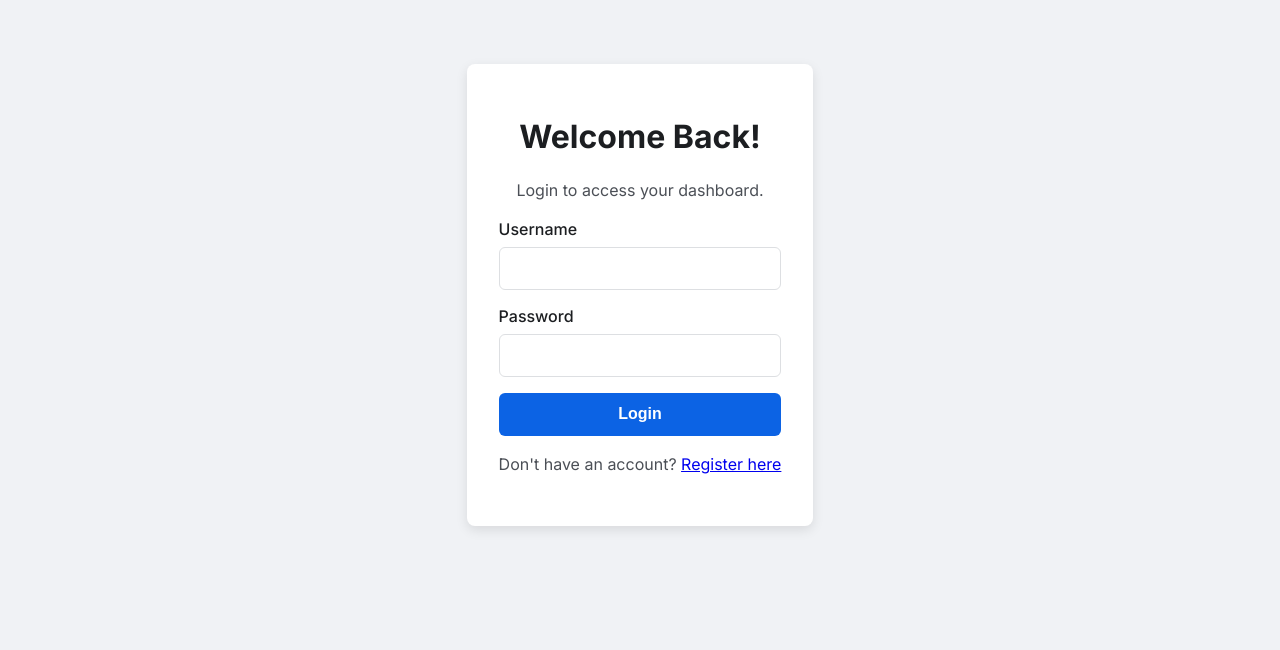
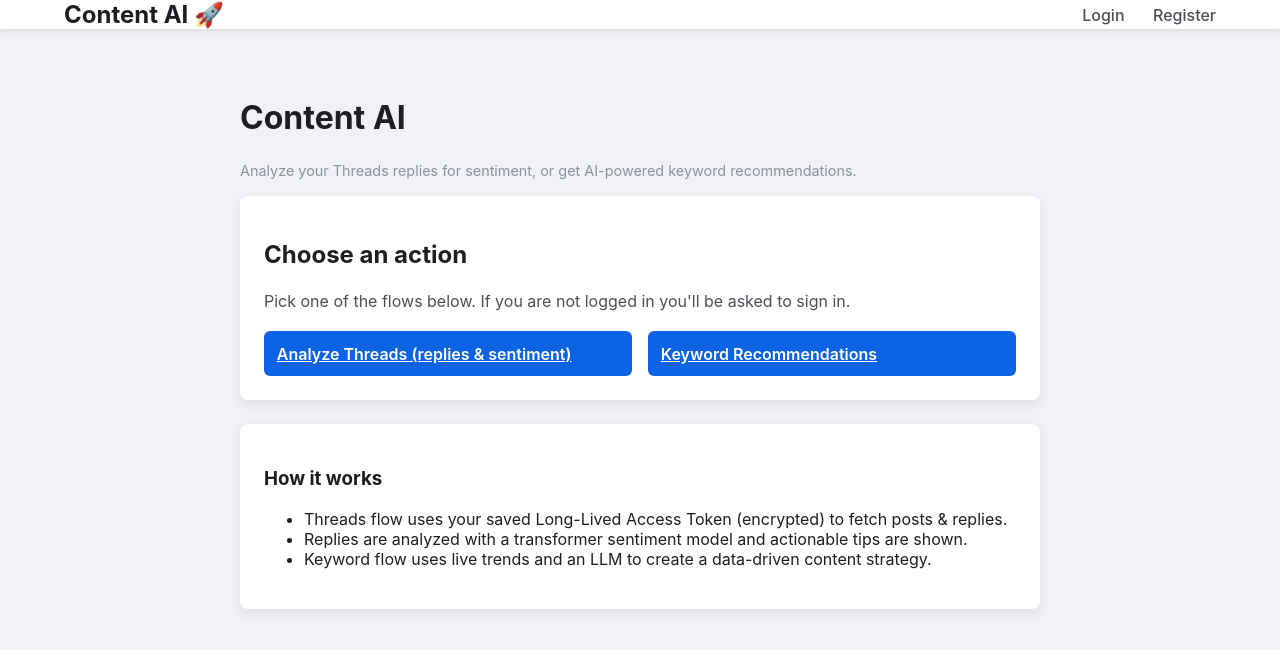
Before and after one commit to RaoInCode/content-ai-app, a Flask app: page / in a window 1280 px wide. Shown: the top 650 px of the page. Run offline with Flask 3, Linux system fonts and the light colour scheme.

Commit message:
Updated full project with Threads analysis + new UI

```diff
--- a/app.py
+++ b/app.py
@@ -8,7 +8,15 @@
 from models import db, User
 from flask_login import LoginManager, login_user, logout_user, login_required, current_user
 from cryptography.fernet import Fernet
-from main_logic import run_full_analysis, generate_groq_recommendations
+# existing imports...
+from main_logic import (
+    run_full_analysis,
+    generate_groq_recommendations,
+    get_threads_profile,
+    fetch_user_threads,
+    fetch_replies,
+    analyze_replies_sentiment
+)
 
 # Load environment variables from .env file for local development
 load_dotenv()
@@ -60,12 +68,14 @@
 # SECTION 1: HTML SERVING ROUTES (The Pages Users See)
 # ==============================================================================
 
+# ==============================================================================
+# SECTION 1: PAGE ROUTES (Frontend templates)
+# ==============================================================================
+
 @app.route('/')
 def index():
-    """Serves the landing page, which defaults to the login page."""
-    if current_user.is_authenticated:
-        return redirect(url_for('dashboard'))
-    return render_template('login.html')
+    """Landing/home page describing the product and options."""
+    return render_template('landing.html')
 
 @app.route('/login')
 def login():
@@ -84,7 +94,7 @@
 @app.route('/dashboard')
 @login_required
 def dashboard():
-    """Serves the main application dashboard."""
+    """Serves the main application dashboard (keyword recommendations)."""
     return render_template('dashboard.html')
 
 @app.route('/account')
@@ -92,6 +102,13 @@
 def account():
     """Serves the user's account page."""
     return render_template('account.html')
+
+@app.route('/threads')
+@login_required
+def threads_page():
+    """Page where the user can analyze their Threads posts (requires login)."""
+    return render_template('threads.html')
+
 
 # ==============================================================================
 # SECTION 2: API ENDPOINTS (The Logic Behind the Forms)
@@ -151,14 +168,13 @@
         db.session.commit()
         return jsonify({"message": "Token updated successfully."}), 200
     except Exception as e:
-        # Provide a more generic error to the user for security
-        print(f"ERROR in api_update_token: {e}") # Log the specific error for your own debugging
+        print(f"ERROR in api_update_token: {e}")
         return jsonify({"error": "An internal error occurred while saving the token."}), 500
 
 @app.route('/api/analyze', methods=['POST'])
 @login_required
 def api_analyze():
-    """The main endpoint to run the analysis for the logged-in user."""
+    """The main endpoint to run the keyword-based analysis for the logged-in user."""
     keyword = request.json.get('keyword')
     if not keyword:
         return jsonify({"error": "Keyword is required"}), 400
@@ -176,6 +192,65 @@
 
     return jsonify(analysis_data)
 
+
+# ----- NEW THREADS ANALYSIS API ENDPOINTS -----
+
+@app.route('/api/account_info', methods=['GET'])
+@login_required
+def api_account_info():
+    """Return whether the current user has a token and (if present) some profile info."""
+    if not current_user.encrypted_threads_token:
+        return jsonify({"has_token": False, "message": "No token saved."}), 200
+    try:
+        token = decrypt_token(current_user.encrypted_threads_token)
+        profile = get_threads_profile(token)
+        return jsonify({"has_token": True, "profile": profile})
+    except Exception as e:
+        return jsonify({"has_token": False, "error": str(e)}), 500
+
+
+@app.route('/api/fetch_threads', methods=['POST'])
+@login_required
+def api_fetch_threads():
+    """Fetch the current user's threads using saved token."""
+    data = request.get_json() or {}
+    limit = int(data.get("limit", 3))
+    since = data.get("since") or None
+    until = data.get("until", "now")
+
+    if not current_user.encrypted_threads_token:
+        return jsonify({"error": "Please add your Threads Access Token in the Account page first."}), 400
+    try:
+        token = decrypt_token(current_user.encrypted_threads_token)
+        threads_json = fetch_user_threads(token, limit=limit, since=since, until=until)
+        return jsonify(threads_json)
+    except Exception as e:
+        print(f"ERROR in api_fetch_threads: {e}")
+        return jsonify({"error": "An internal error occurred while fetching threads."}), 500
+
+
+@app.route('/api/analyze_post', methods=['POST'])
+@login_required
+def api_analyze_post():
+    """Fetch replies for a post and run sentiment analysis."""
+    data = request.get_json() or {}
+    post_id = data.get("post_id")
+    if not post_id:
+        return jsonify({"error": "post_id is required"}), 400
+    if not current_user.encrypted_threads_token:
+        return jsonify({"error": "Please add your Threads Access Token in the Account page first."}), 400
+    try:
+        token = decrypt_token(current_user.encrypted_threads_token)
+        replies_json = fetch_replies(token, post_id)
+        if "error" in replies_json:
+            return jsonify(replies_json), 500
+        replies_list = replies_json.get("data", [])
+        analysis = analyze_replies_sentiment(replies_list)
+        return jsonify({"replies": replies_list, "analysis": analysis})
+    except Exception as e:
+        print(f"ERROR in api_analyze_post: {e}")
+        return jsonify({"error": "An internal error occurred during sentiment analysis."}), 500
+
 # This block allows you to run the app directly using 'python app.py'
 if __name__ == '__main__':
     # Creates the database tables from your models if they don't exist yet
--- a/static/script.js
+++ b/static/script.js
@@ -1,4 +1,3 @@
-// Wait until the HTML document is fully loaded before running the script
 document.addEventListener('DOMContentLoaded', () => {
 
     // --- Helper Function to display messages ---
@@ -24,10 +23,10 @@
                 body: JSON.stringify({ username, password })
             });
 
-            const result = await response.json();
             if (response.ok) {
-                window.location.href = '/dashboard'; // Redirect on success
+                window.location.href = '/';
             } else {
+                const result = await response.json();
                 showMessage(result.error, 'error');
             }
         });
@@ -49,7 +48,7 @@
             const result = await response.json();
             if (response.ok) {
                 showMessage(result.message, 'success');
-                setTimeout(() => window.location.href = '/login', 2000); // Redirect to login after 2s
+                setTimeout(() => window.location.href = '/login', 2000);
             } else {
                 showMessage(result.error, 'error');
             }
@@ -58,15 +57,43 @@
 
     // --- Logout Button ---
     const logoutBtn = document.getElementById('logout-btn');
-    if(logoutBtn) {
-        logoutBtn.addEventListener('click', async (e) => {
-            e.preventDefault();
-            await fetch('/api/logout', { method: 'POST' });
-            window.location.href = '/login';
-        });
-    }
+    if (logoutBtn) {
+    logoutBtn.addEventListener("click", (e) => {
+      e.preventDefault();
 
-    // --- Account Page Logic ---
+      // Create confirmation modal dynamically
+      const confirmBox = document.createElement("div");
+      confirmBox.classList.add("confirm-modal");
+      confirmBox.innerHTML = `
+        <div class="confirm-content">
+          <p>Are you sure you want to logout?</p>
+          <button id="confirm-yes" class="btn btn-danger">Yes</button>
+          <button id="confirm-cancel" class="btn btn-secondary">Cancel</button>
+        </div>
+      `;
+      document.body.appendChild(confirmBox);
+
+      // Handle button clicks
+      document.getElementById("confirm-yes").addEventListener("click", () => {
+        fetch("/api/logout", {
+          method: "POST",
+          headers: { "Content-Type": "application/json" }
+        })
+          .then(res => res.json())
+          .then(data => {
+            window.location.href = "/"; // Redirect to landing after logout
+          })
+          .catch(err => console.error("Logout failed", err))
+          .finally(() => confirmBox.remove());
+      });
+
+      document.getElementById("confirm-cancel").addEventListener("click", () => {
+        confirmBox.remove();
+      });
+    });
+  }
+
+    // --- Account Page: Save Token & Test Token ---
     const tokenForm = document.getElementById('token-form');
     if (tokenForm) {
         tokenForm.addEventListener('submit', async (e) => {
@@ -88,7 +115,27 @@
         });
     }
 
-    // --- Dashboard Analysis Logic ---
+    const checkTokenBtn = document.getElementById('check-token-btn');
+    if (checkTokenBtn) {
+        checkTokenBtn.addEventListener('click', async () => {
+            const statusEl = document.getElementById('token-status');
+            statusEl.textContent = 'Checking...';
+            try {
+                const res = await fetch('/api/account_info', { method: 'GET' });
+                const data = await res.json();
+                if (res.ok && data.has_token) {
+                    const p = data.profile || {};
+                    statusEl.innerHTML = `<strong>${p.username || '—'}</strong> (ID: ${p.id || '—'})`;
+                } else {
+                    statusEl.textContent = data.message || data.error || 'No token present.';
+                }
+            } catch (err) {
+                statusEl.textContent = 'Error checking token.';
+            }
+        });
+    }
+
+    // --- Dashboard Analysis Logic (existing) ---
     const analyzeBtn = document.getElementById('analyze-btn');
     if (analyzeBtn) {
         analyzeBtn.addEventListener('click', async () => {
@@ -130,7 +177,6 @@
         });
     }
 
-    // --- Function to Render Results on Dashboard ---
     const displayResults = (data) => {
         const resultsContainer = document.getElementById('results-container');
 
@@ -173,4 +219,144 @@
             </div>
         `;
     };
+
+    // --- THREADS PAGE LOGIC (new) ---
+    const refreshAccountBtn = document.getElementById('refresh-account-btn') || document.getElementById('check-token-btn');
+    if (refreshAccountBtn) {
+        refreshAccountBtn.addEventListener('click', async () => {
+            const accountInfoEl = document.getElementById('account-info') || document.getElementById('token-status');
+            accountInfoEl.textContent = 'Checking...';
+            try {
+                const res = await fetch('/api/account_info');
+                const data = await res.json();
+                if (res.ok && data.has_token) {
+                    const p = data.profile || {};
+                    const img = p.threads_profile_picture_url ? `<img src="${p.threads_profile_picture_url}" width="48" style="border-radius:50%; margin-right:8px;">` : '';
+                    accountInfoEl.innerHTML = `${img} <strong>${p.username || '—'}</strong> (ID: ${p.id || '—'})<br>${p.threads_biography || ''}`;
+                } else {
+                    accountInfoEl.textContent = data.message || data.error || 'Token not configured.';
+                }
+            } catch (err) {
+                accountInfoEl.textContent = 'Error contacting server.';
+            }
+        });
+    }
+
+    // Timeline default buttons
+    const limitInput = document.getElementById('limit-input');
+    const sinceInput = document.getElementById('since-input');
+    const untilInput = document.getElementById('until-input');
+    const useLimitDefault = document.getElementById('use-limit-default');
+    const useSinceDefault = document.getElementById('use-since-default');
+    const useUntilDefault = document.getElementById('use-until-default');
+
+    if (useLimitDefault) useLimitDefault.addEventListener('click', () => { limitInput.value = 3; });
+    if (useSinceDefault) useSinceDefault.addEventListener('click', () => { sinceInput.value = '2023-08-20'; });
+    if (useUntilDefault) useUntilDefault.addEventListener('click', () => { untilInput.value = ''; });
+
+    // Fetch threads
+    const fetchThreadsBtn = document.getElementById('fetch-threads-btn');
+    if (fetchThreadsBtn) {
+        fetchThreadsBtn.addEventListener('click', async () => {
+            const threadsContainer = document.getElementById('threads-container');
+            threadsContainer.innerHTML = 'Fetching posts...';
+            fetchThreadsBtn.disabled = true;
+            try {
+                const payload = {
+                    limit: parseInt(limitInput.value || 3),
+                    since: sinceInput.value || null,
+                    until: untilInput.value || 'now'
+                };
+                const res = await fetch('/api/fetch_threads', {
+                    method: 'POST',
+                    headers: { 'Content-Type': 'application/json' },
+                    body: JSON.stringify(payload)
+                });
+                const data = await res.json();
+                if (!res.ok) {
+                    threadsContainer.innerHTML = `<p class="message error">${data.error || 'Failed to fetch threads.'}</p>`;
+                    return;
+                }
+                const posts = data.data || [];
+                if (!posts.length) {
+                    threadsContainer.innerHTML = '<p>No posts found for that timeframe.</p>';
+                    return;
+                }
+                threadsContainer.innerHTML = posts.map(post => `
+                    <div class="card" id="post-${post.id}">
+                        <p><strong>Post ID:</strong> ${post.id}</p>
+                        <p><strong>Text:</strong> ${post.text ? post.text : '<em>No text</em>'}</p>
+                        <p><strong>Timestamp:</strong> ${post.timestamp || '—'}</p>
+                        <p><a href="${post.permalink}" target="_blank">Open post</a></p>
+                        <button class="btn analyze-post-btn" data-postid="${post.id}">Analyze Replies</button>
+                        <div class="replies" id="replies-${post.id}" style="margin-top:0.75rem;"></div>
+                    </div>
+                `).join('');
+
+                // attach analyze handlers
+                document.querySelectorAll('.analyze-post-btn').forEach(btn => {
+                    btn.addEventListener('click', async (e) => {
+                        const postId = btn.dataset.postid;
+                        const repliesEl = document.getElementById(`replies-${postId}`);
+                        repliesEl.innerHTML = 'Fetching replies and analyzing...';
+                        btn.disabled = true;
+                        try {
+                            const r = await fetch('/api/analyze_post', {
+                                method: 'POST',
+                                headers: { 'Content-Type': 'application/json' },
+                                body: JSON.stringify({ post_id: postId })
+                            });
+                            const result = await r.json();
+                            if (!r.ok) {
+                                repliesEl.innerHTML = `<p class="message error">${result.error || 'Failed to analyze.'}</p>`;
+                                return;
+                            }
+
+                            const analysis = result.analysis || {};
+                            const replies = result.replies || [];
+                            // build HTML to show each reply + label
+                            let perRepliesHtml = '';
+                            if (analysis.per_reply && analysis.per_reply.length) {
+                                perRepliesHtml = '<ul>' + analysis.per_reply.map(rep => `
+                                    <li>
+                                        <strong>${rep.username}</strong>: ${rep.text} <br/>
+                                        Sentiment: ${rep.label} (score: ${rep.score ? rep.score.toFixed(2) : '—'})
+                                    </li>
+                                `).join('') + '</ul>';
+                            } else if (replies.length) {
+                                perRepliesHtml = '<p>No text replies available for sentiment.</p>';
+                            } else {
+                                perRepliesHtml = '<p>No replies found for this post.</p>';
+                            }
+
+                            // overall summary + recommendations
+                            const cumulative = analysis.cumulative_sentiment || 0.0;
+                            const overall = analysis.overall_sentiment || '—';
+                            const recommendations = (analysis.recommendations || []).map(r => `<li>${r}</li>`).join('');
+
+                            let recommendationsHtml = `<p><strong>${overall}</strong> (score: ${cumulative.toFixed(2)})</p>
+                                <ul>${recommendations}</ul>`;
+
+                            // if negative or neutral, include link to recommendation page
+                            if (overall.toLowerCase().includes('negative') || overall.toLowerCase().includes('neutral')) {
+                                recommendationsHtml += `<p>Don't worry — try the <a href="/dashboard">Recommendations</a> flow for keyword ideas.</p>`;
+                            }
+
+                            repliesEl.innerHTML = `${perRepliesHtml} <hr/> ${recommendationsHtml}`;
+                        } catch (err) {
+                            repliesEl.innerHTML = '<p class="message error">Error analyzing replies.</p>';
+                        } finally {
+                            btn.disabled = false;
+                        }
+                    });
+                });
+
+            } catch (err) {
+                document.getElementById('threads-container').innerHTML = '<p class="message error">An unexpected error occurred.</p>';
+            } finally {
+                fetchThreadsBtn.disabled = false;
+            }
+        });
+    }
+
 });
--- a/templates/dashboard.html
+++ b/templates/dashboard.html
@@ -13,14 +13,15 @@
     <nav class="navbar">
         <div class="nav-brand">Content AI 🚀</div>
         <div class="nav-links">
-            <a href="{{ url_for('dashboard') }}" class="active">Dashboard</a>
+            <a href="{{ url_for('index') }}">Home</a>
+            <a href="{{ url_for('dashboard') }}" class="active">Recommendation</a>
             <a href="{{ url_for('account') }}">Account</a>
             <a href="#" id="logout-btn">Logout</a>
         </div>
     </nav>
     <div class="container">
         <header>
-            <h1>Dashboard</h1>
+            <h1>Recommendation</h1>
             <p>Enter a keyword to generate a real-time content strategy.</p>
         </header>
 
--- /dev/null
+++ b/templates/landing.html
@@ -0,0 +1,52 @@
+<!DOCTYPE html>
+<html lang="en">
+<head>
+  <meta charset="utf-8" />
+  <meta name="viewport" content="width=device-width,initial-scale=1" />
+  <title>Content AI — Home</title>
+  <link rel="stylesheet" href="{{ url_for('static', filename='style.css') }}">
+</head>
+<body>
+  <nav class="navbar">
+    <div class="nav-brand">Content AI 🚀</div>
+    <div class="nav-links">
+      {% if current_user.is_authenticated %}
+        <a href="{{ url_for('index') }}">Home</a>
+        <a href="{{ url_for('dashboard') }}">Recommendation</a>
+        <a href="{{ url_for('account') }}">Account</a>
+        <a href="#" id="logout-btn">Logout</a>
+      {% else %}
+        <a href="{{ url_for('login') }}">Login</a>
+        <a href="{{ url_for('register') }}">Register</a>
+      {% endif %}
+    </div>
+  </nav>
+
+  <div class="container">
+    <header>
+      <h1>Content AI</h1>
+      <p class="subtle">Analyze your Threads replies for sentiment, or get AI-powered keyword recommendations.</p>
+    </header>
+
+    <div class="card">
+      <h2>Choose an action</h2>
+      <p>Pick one of the flows below. If you are not logged in you'll be asked to sign in.</p>
+      <div style="display:flex; gap:1rem;">
+        <a href="{{ url_for('threads_page') }}" class="btn" style="flex:1">Analyze Threads (replies & sentiment)</a>
+        <a href="{{ url_for('dashboard') }}" class="btn" style="flex:1">Keyword Recommendations</a>
+      </div>
+    </div>
+
+    <div class="card">
+      <h3>How it works</h3>
+      <ul>
+        <li>Threads flow uses your saved Long-Lived Access Token (encrypted) to fetch posts & replies.</li>
+        <li>Replies are analyzed with a transformer sentiment model and actionable tips are shown.</li>
+        <li>Keyword flow uses live trends and an LLM to create a data-driven content strategy.</li>
+      </ul>
+    </div>
+  </div>
+
+  <script src="{{ url_for('static', filename='script.js') }}"></script>
+</body>
+</html>
```
Also changed, not shown: main_logic.py (+176 -0 lines), requirements.txt (+15 -0 lines), static/style.css (+44 -0 lines), templates/account.html (+13 -7 lines), templates/threads.html (added, +66 -0 lines), models.py (line endings or trailing spaces), templates/login.html (line endings or trailing spaces), templates/register.html (line endings or trailing spaces).
